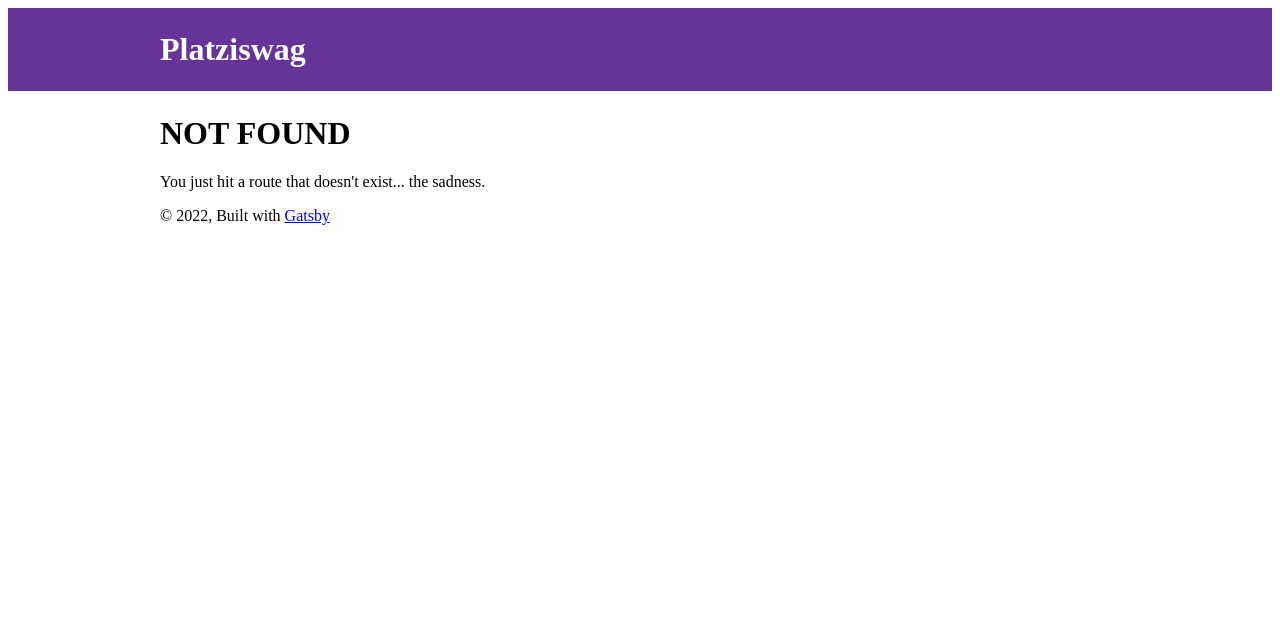
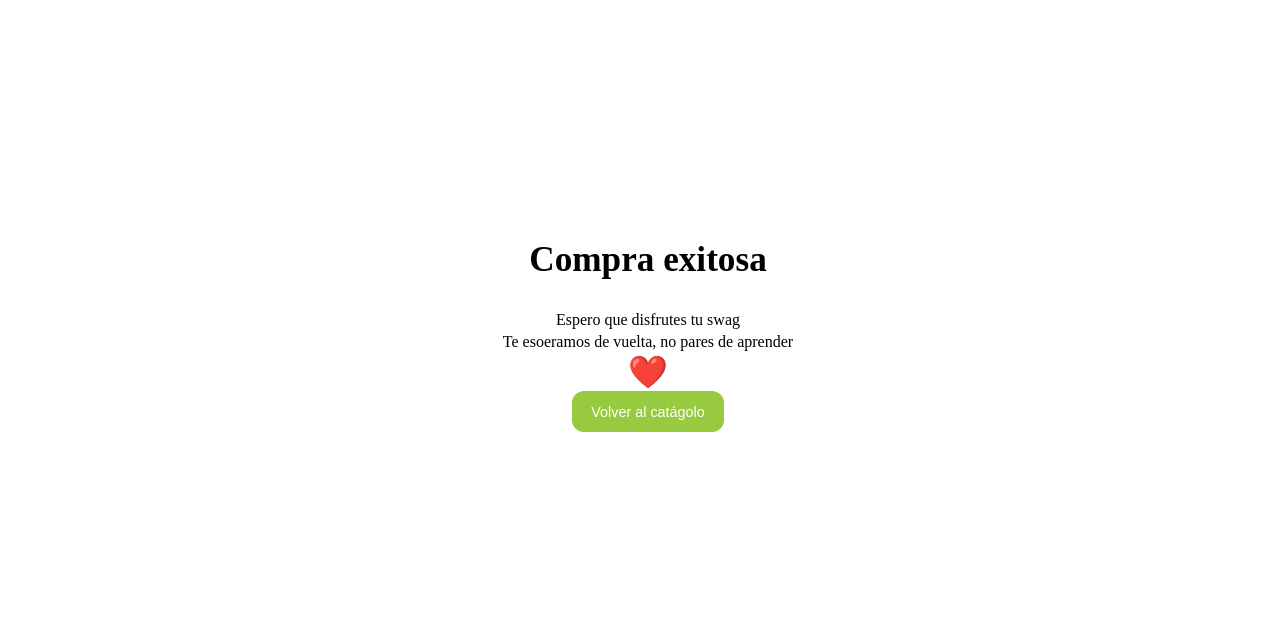
Before and after one commit to JairoDuenas/Gatsby-Platzi, a Gatsby site: page /gracias in a window 1280 px wide. Before the commit this address had no page. Built offline with nearby package versions, Linux system fonts and the light colour scheme; Gatsby itself is replaced by a stand-in of ours.

Commit message:
Router en gatsby y componente Link

```diff
--- /dev/null
+++ b/src/pages/gracias.js
@@ -0,0 +1,23 @@
+import React from "react"
+import { SEO } from "../components"
+import { Button, Purchase } from "../styles/components"
+import { Link } from "gatsby"
+
+export default function gracias() {
+  return (
+    <div>
+      <SEO title="Compra exitosa" />
+      <Purchase>
+        <h2>Compra exitosa</h2>
+        <p>Espero que disfrutes tu swag</p>
+        <p>Te esoeramos de vuelta, no pares de aprender</p>
+        <span rol="img" aria-label="emoji">
+          ❤️
+        </span>
+        <Link to="/">
+          <Button>Volver al catágolo</Button>
+        </Link>
+      </Purchase>
+    </div>
+  )
+}
--- a/src/pages/index.js
+++ b/src/pages/index.js
@@ -10,7 +10,7 @@ const IndexPage = () => (
     <h1>Hi people</h1>
     <p>Welcome to your new Gatsby site.</p>
     <p>Now go build something great.</p>
-    <Link to="/page-2/">Go to page 2</Link>
+    <Link to="/gracias/">Go to gracias</Link>
   </Layout>
 )
 
```
